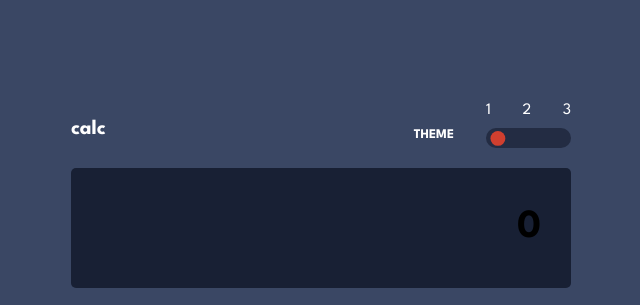
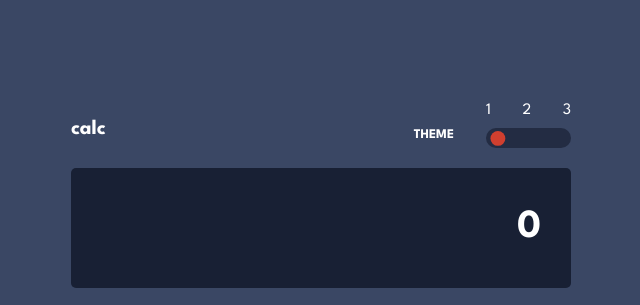
Before and after one commit to developer-luizcarlos/calculator-theme-switcher, a website: page index.html in a window 1280 px wide. Shown: the top 305 px of the page, 319-959 px from the left. Drawn offline with Linux system fonts and the light colour scheme.

Commit message:
feat: add variable to screen text color

```diff
--- a/src/styles/variables.css
+++ b/src/styles/variables.css
@@ -15,6 +15,7 @@
 	--color-regular-key: hsl(221, 14%, 31%);
 	--color-reset-key: hsl(0, 100%, 100%);
 	--color-result-key: hsl(0, 100%, 100%);
+	--color-screen: hsl(0, 100%, 100%);
 
 	--font: "League Spartan", sans-serif;
 
```
